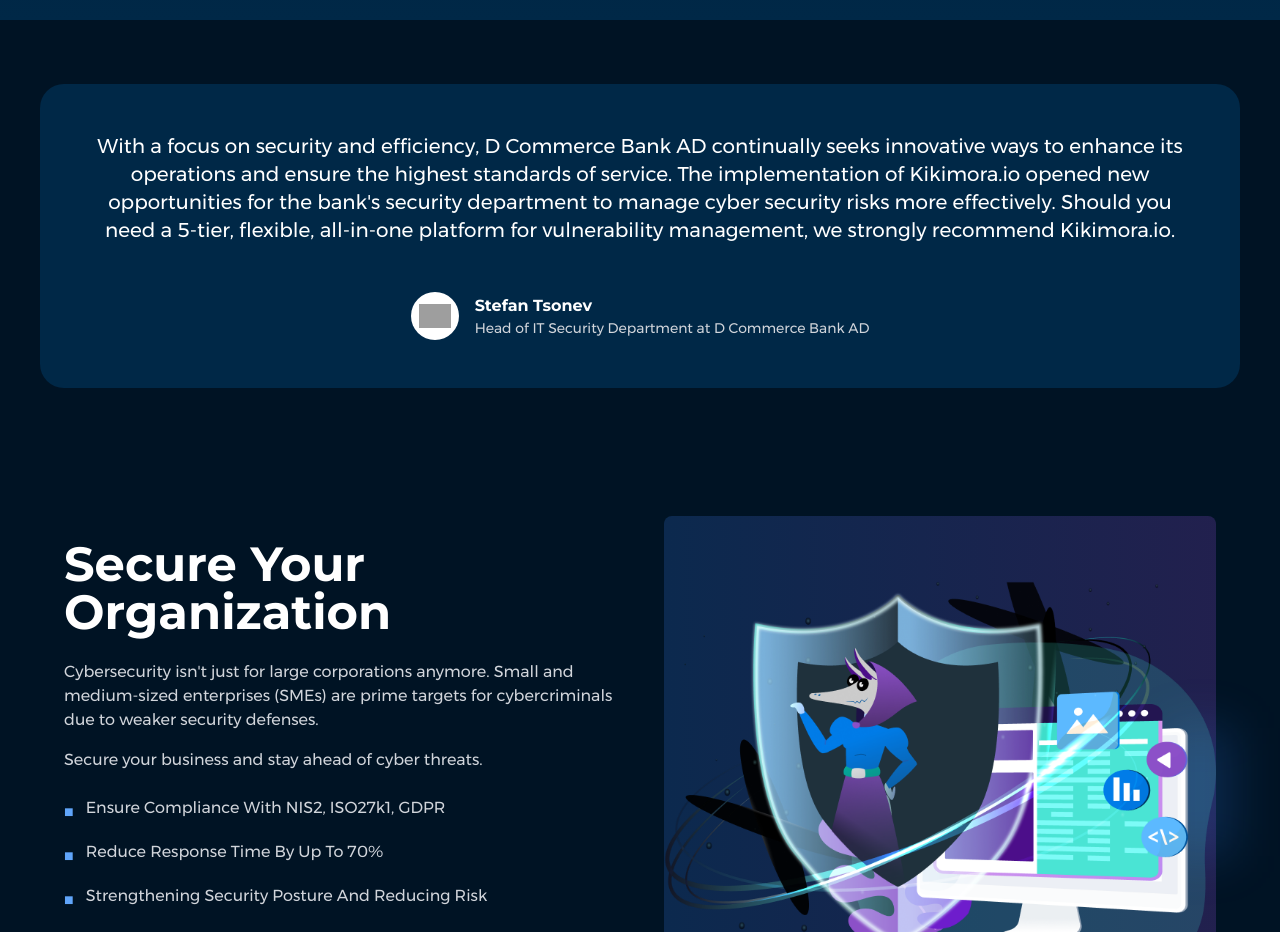
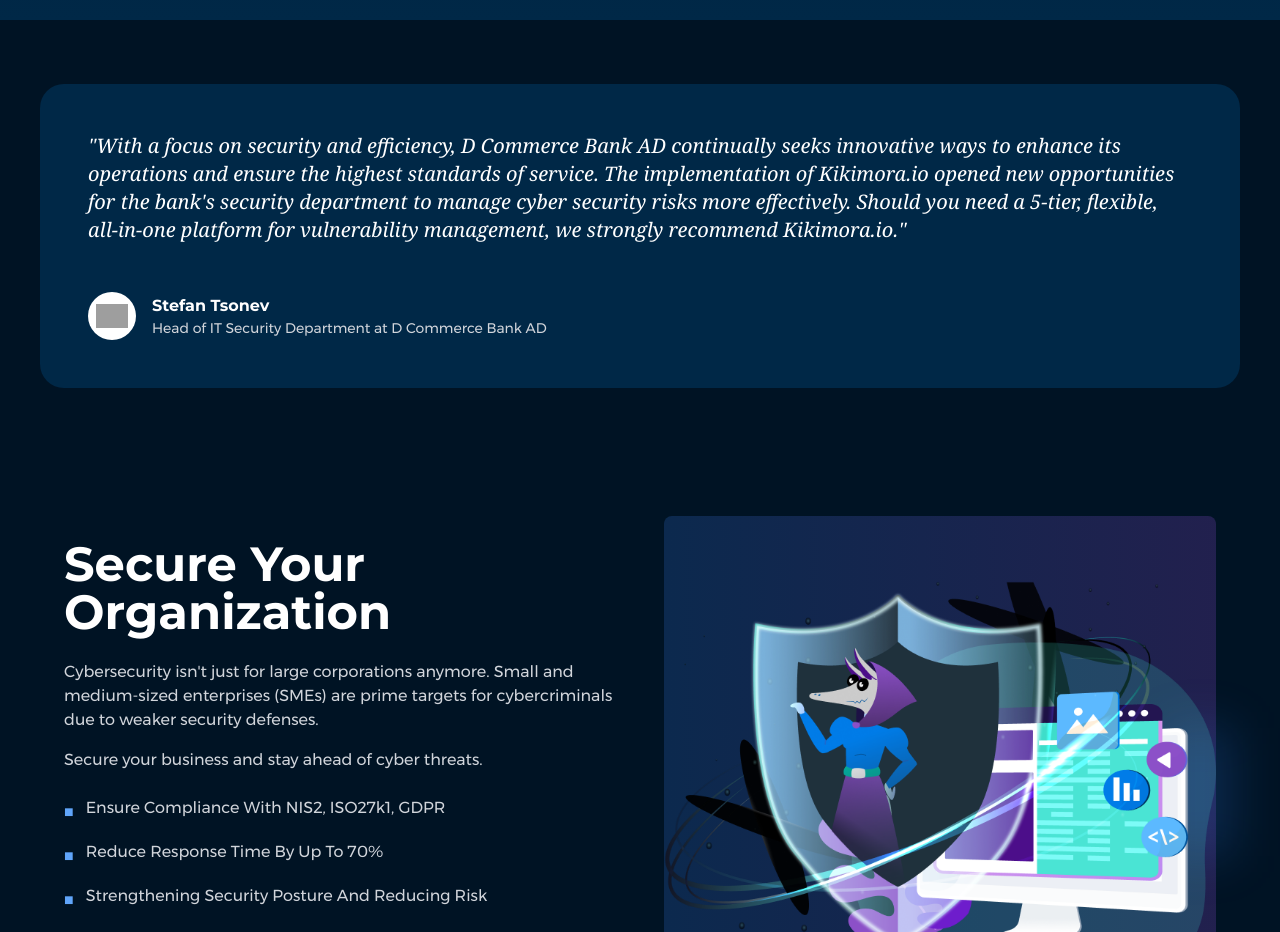
Before and after one commit to NikolaSirakov3/Kikimora-website, a React (Vite) app: page /managed-security in a window 1280 px wide. Shown: the part 2020-2952 px from the top of the page. Built offline with nearby package versions, Linux system fonts and the light colour scheme; grey boxes are pictures that could not be loaded.

Commit message:
Update TestimonialSection component styling for improved text alignment and visual consistency; adjust quote formatting and alignment for enhanced readability.

```diff
--- a/src/components/managed-security/TestimonialSection.tsx
+++ b/src/components/managed-security/TestimonialSection.tsx
@@ -24,10 +24,10 @@ export function TestimonialSection() {
     <div className="w-full bg-[#001324] py-16">
       <div className="container mx-auto px-4">
         <div className="bg-[#002847] rounded-3xl p-12 max-w-[1200px] mx-auto">
-          <p className="text-white text-lg md:text-xl text-center italic mb-12 leading-relaxed">
-            {testimonial.quote}
+          <p className="text-white text-lg md:text-xl text-left italic mb-12 leading-relaxed font-serif">
+            "{testimonial.quote}"
           </p>
-          <div className="flex items-center justify-center gap-4">
+          <div className="flex items-center justify-start gap-4">
             <div className="w-12 h-12 rounded-full overflow-hidden bg-white flex items-center justify-center">
               <img
                 src={testimonial.author.image}
```
